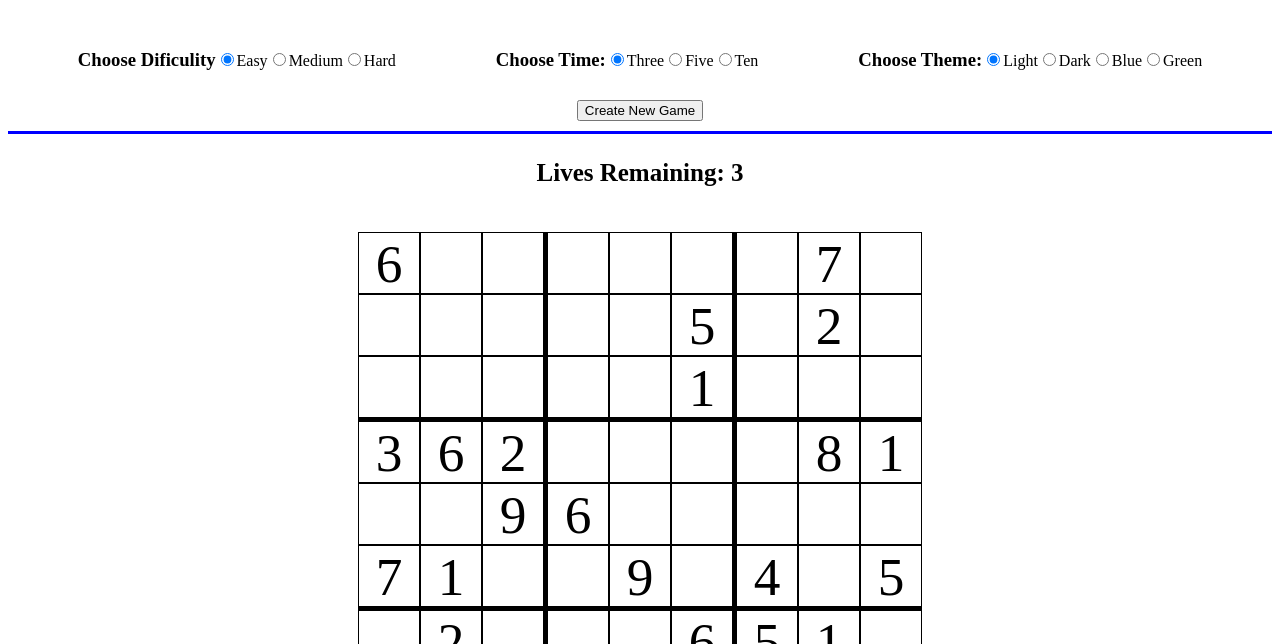
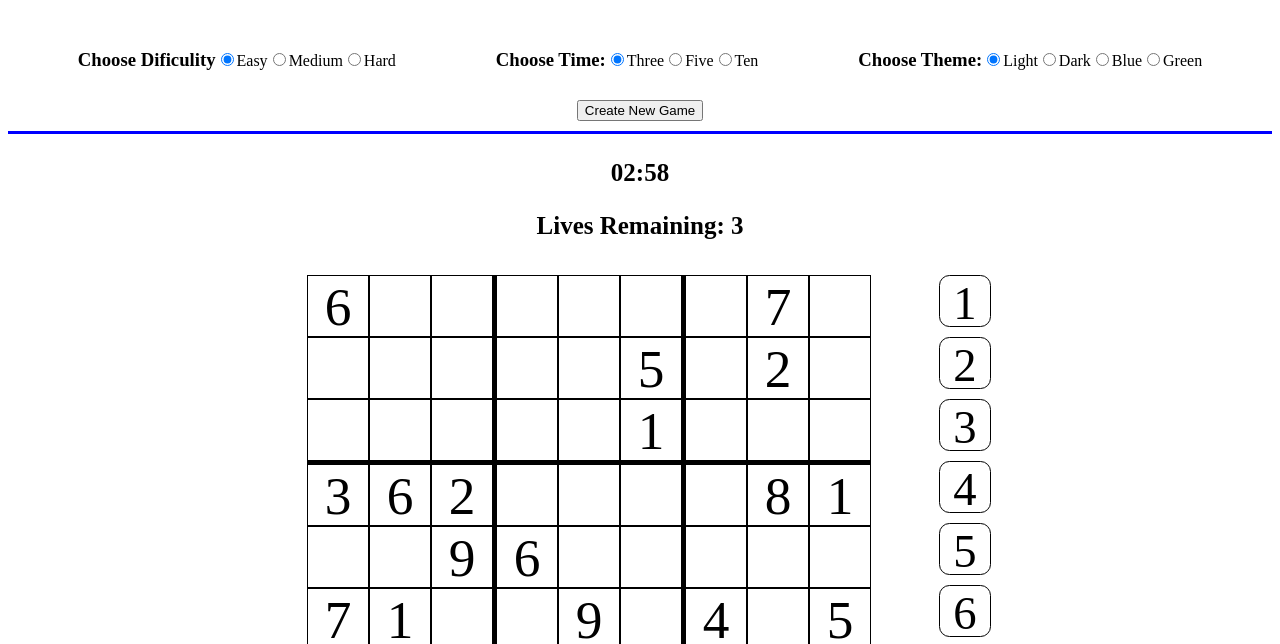
Before and after one commit to NoahRobit72/Sudoku-Puzzle, a plain HTML site: page index.html in a window 1280 px wide. Both pictures are taken after a click on the button "Create New Game". Shown: the part 129-773 px from the top of the page. Drawn offline with Linux system fonts and the light colour scheme.

Commit message:
Add timer and side buttons

```diff
--- a/index.html
+++ b/index.html
@@ -49,7 +49,7 @@
     </header>
     <body >
         <div id= "stats">
-            <p id= "timmer"></p>
+            <p id= "timer"></p>
             <p id= "lives"></p>
         </div>
         <div id= "game">
--- a/index.js
+++ b/index.js
@@ -38,7 +38,31 @@ window.onload = function() {
     // run startgame function when button is clicked
 
     id("start-btn").addEventListener("click", startGame);
+
+    for(let i = 0; i < id("number-container").children.length; i++){
+        id("number-container").children[i].addEventListener("click",function(){
+            // if selecting is not disabled
+            if(!disableSelect){
+                // If number is already selectedd
+                if(this.classList.contains("selected")){
+                    //Then remove selection
+                    this.classlist.remove("selected");
+                    selectedNum = null;
+                } else{
+                    // deslect all other numbers
+                    for(let i = 0; i < 9; i++){
+                        id("number-container").children[i].classList.remove("selected");
+                    }
+                    this.classList.add("selected");
+                    selectedNum = this;
+                    updateMove();
+                }
+            }
+        })
+    }
 }
+
+
 function startGame(){
     // choose board difficuliy
     let board;
@@ -51,13 +75,43 @@ function startGame(){
     id("lives").textContent = "Lives Remaining: 3";
     // Created board baised on difficulty:
     generateBoard(board);
+    // Start timmer
+    startTimer();
     // add tile to bord
     if (id("theme-1").checked) {
         qs("body").classList.remove("dark");
     } else{
         qs("body").classList.add("dark");
     }
+    // add other colors
 
+    // show number container
+    id("number-container").classList.remove("hidden");
+}
+
+function startTimer() {
+    //sets timmer baised on input
+    if(id("time-1").checked) timeRemaining = 180;
+    else if (id("time-2").checked) timeRemaining = 300;
+    else timeRemaining = 600;
+    // sets timer for the first second
+    id("timer").textContent = timeConversion(timeRemaining);
+    // sets timer to update every second
+    timer = setInterval(function () {
+        timeRemaining --;
+        // endgame if time is 0
+        if (timeRemaining == 0) endGame();
+        id("timer").textContent = timeConversion(timeRemaining);
+    }, 1000)
+
+}
+// convert seconds into string of mm ss format
+function timeConversion(time) {
+    let minutes = Math.floor(time/60);
+    if(minutes < 10) minutes = "0" + minutes;
+    let seconds = time % 60;
+    if (seconds < 10) seconds = "0" + seconds;
+    return minutes + ":" + seconds;
 }
 
 function generateBoard(board){
--- a/styles.css
+++ b/styles.css
@@ -18,16 +18,17 @@
 }
 
 body.dark{
-    background-color: black;
-    color: white;
+    background-color: gray;
 }
 
 /* body.blue{
     background-color: cornflowerblue;
+    color: black;
 }
 
 body.red{
     background-color: lightcoral;
+    color: black;
 } */
 
 header {
@@ -72,18 +73,18 @@ p#timer, p#lives {
 #number-container > p {
     border: 1px solid black;
     border-radius: 20%;
-    width: 60px;
-    height: 60px;
-    font-size: 40pt;
+    width: 50px;
+    height: 50px;
+    font-size: 35pt;
     margin-left: 50px;
-    margin-top: 5px;
+    margin-top: 10px;
     margin-bottom: 5px;
     text-align: center;
 
 }
 #board{
     padding-top: 10px;
-    margin-top: 10px;
+    margin-top: 0px;
     display: flex;
     flex-wrap: wrap;
     justify-content: center;
```
